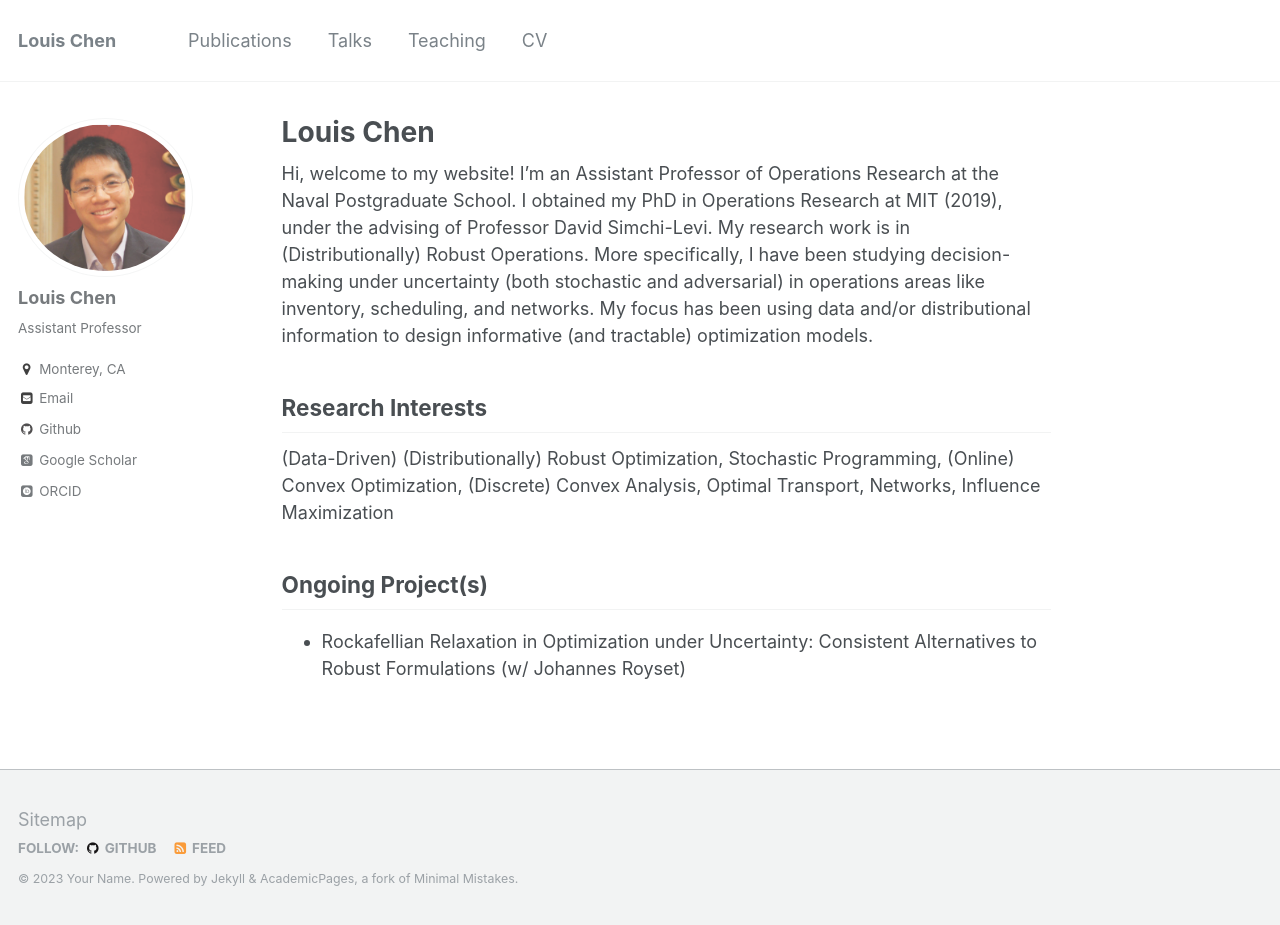
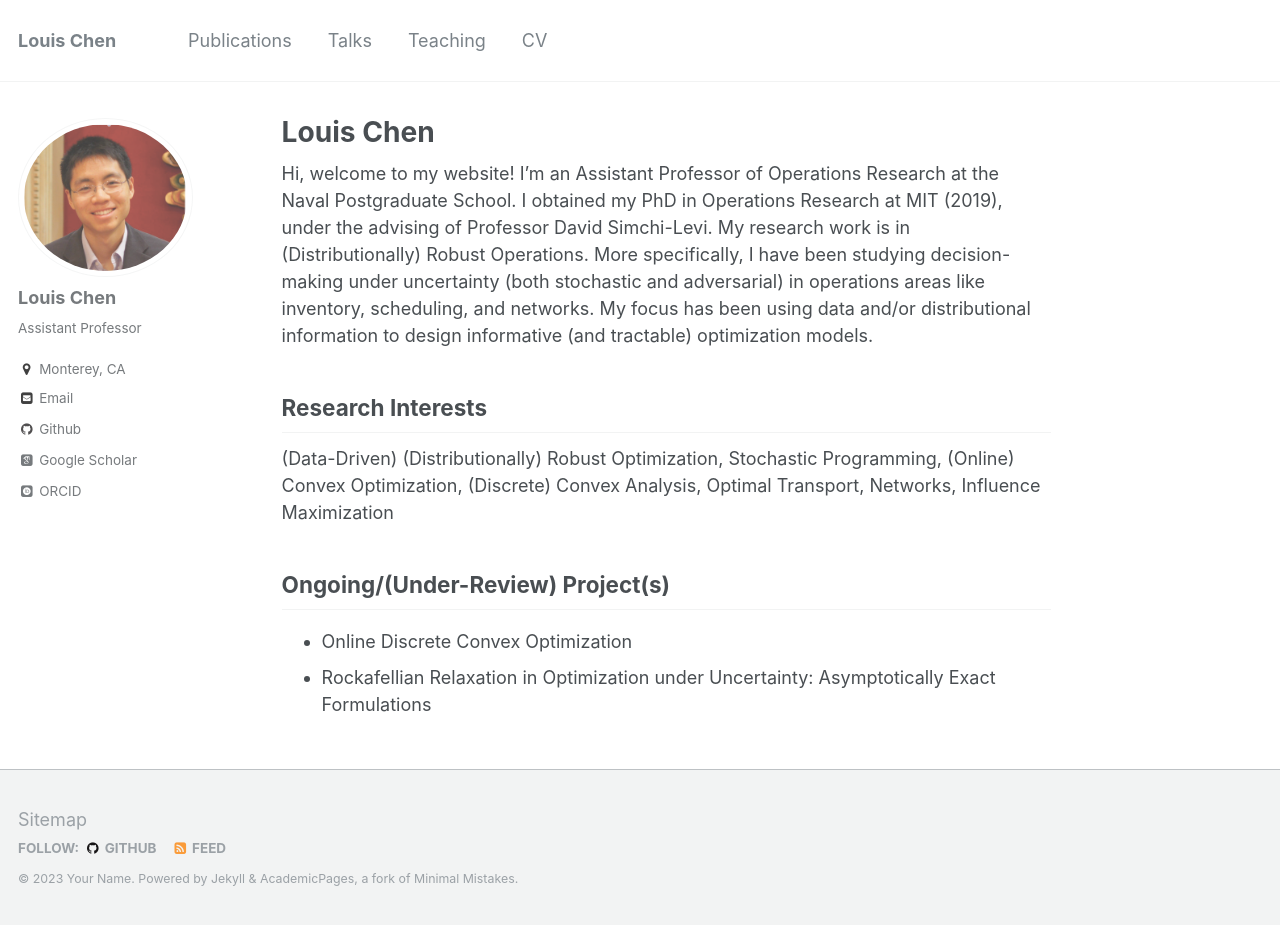
Before and after one commit to LouisLChen/LouisLChen.github.io, a Jekyll site: the page built from _pages/about.md, in a window 1280 px wide and 925 px high. Built offline with Jekyll 4.4.1, drawn with Linux system fonts in a browser that asks for light colours; some web fonts are replaced.

Commit message:
Update about.md

```diff
--- a/_pages/about.md
+++ b/_pages/about.md
@@ -16,6 +16,7 @@ Research Interests
 (Data-Driven) (Distributionally) Robust Optimization, Stochastic Programming, (Online) Convex Optimization, (Discrete) Convex Analysis, Optimal Transport, Networks, Influence Maximization
 
 
-Ongoing Project(s)
+Ongoing/(Under-Review) Project(s)
 ------
-* Rockafellian Relaxation in Optimization under Uncertainty: Consistent Alternatives to Robust Formulations (w/ Johannes Royset)
+* Online Discrete Convex Optimization
+* Rockafellian Relaxation in Optimization under Uncertainty: Asymptotically Exact Formulations
```
